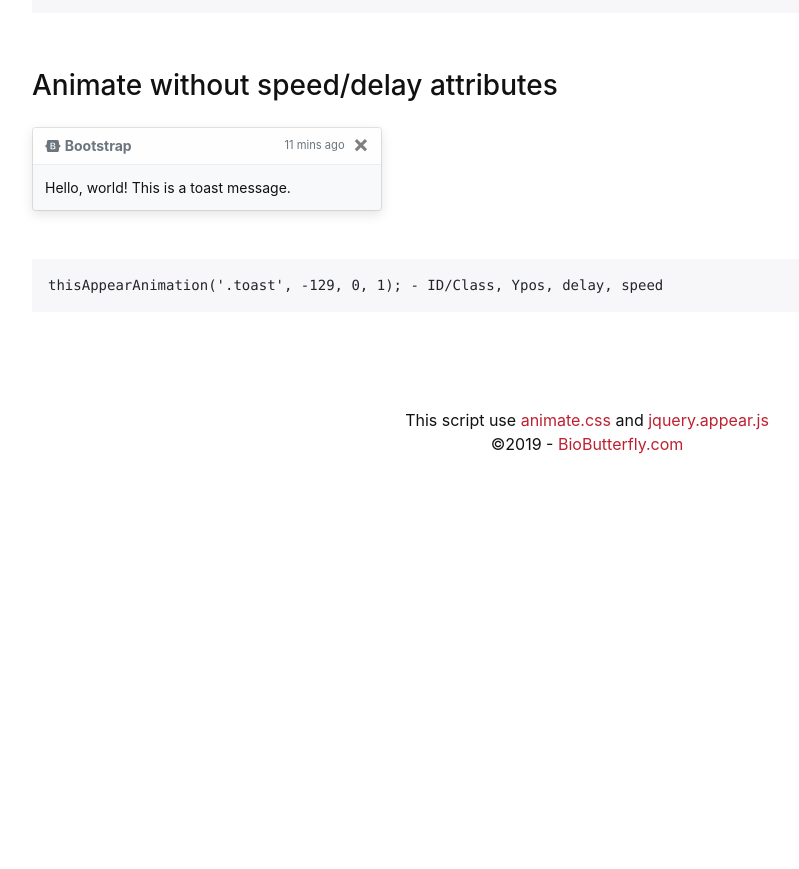
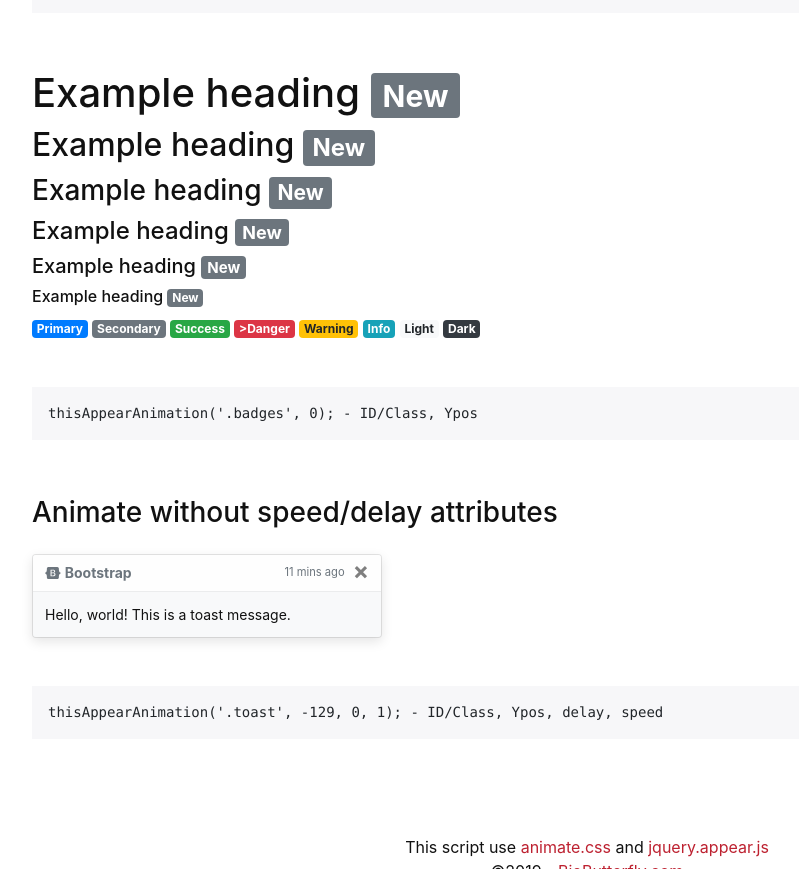
Before and after one commit to BioButterfly/Animate.css_jQuery.appear.js_combination, a plain HTML site: page index.html in a window 1280 px wide. Shown: the part 1277-2146 px from the top of the page, without its empty margins (53-852 px from the left). Before the commit the page ends 1877 px from the top, so only its background shows below. Drawn offline with nearby package versions, Linux system fonts and the light colour scheme.

Commit message:
Add files via upload

```diff
--- a/index.html
+++ b/index.html
@@ -75,6 +75,27 @@ $('.btn-primary').on('click', function(e) {
 		</pre>
 
 		<div class="pt-2 mt-5">
+			<h1 class="badges animated" data-fx="fadeInUp" data-delay="0" data-speed="1">Example heading <span class="badge badge-secondary">New</span></h1>
+			<h2 class="badges animated" data-fx="fadeInUp" data-delay="0.3" data-speed="1">Example heading <span class="badge badge-secondary">New</span></h2>
+			<h3 class="badges animated" data-fx="fadeInUp" data-delay="0.6" data-speed="1">Example heading <span class="badge badge-secondary">New</span></h3>
+			<h4 class="badges animated" data-fx="fadeInUp" data-delay="0.9" data-speed="1">Example heading <span class="badge badge-secondary">New</span></h4>
+			<h5 class="badges animated" data-fx="fadeInUp" data-delay="1.2" data-speed="1">Example heading <span class="badge badge-secondary">New</span></h5>
+			<h6 class="badges animated" data-fx="fadeInUp" data-delay="1.5" data-speed="1">Example heading <span class="badge badge-secondary">New</span></h6>
+
+			<span class="badges badge badge-primary animated" data-fx="fadeInUp" data-delay="0" data-speed="1">Primary</span>
+			<span class="badges badge badge-secondary animated" data-fx="fadeInUp" data-delay="0.3" data-speed="1">Secondary</span>
+			<span class="badges badge badge-success animated" data-fx="fadeInUp" data-delay="0.6" data-speed="1">Success</span>
+			<span class="badges badge badge-danger animated" data-fx="fadeInUp" data-delay="0.9" data-speed="1">>Danger</span>
+			<span class="badges badge badge-warning animated" data-fx="fadeInUp" data-delay="1.2" data-speed="1">Warning</span>
+			<span class="badges badge badge-info animated" data-fx="fadeInUp" data-delay="1.5" data-speed="1">Info</span>
+			<span class="badges badge badge-light animated" data-fx="fadeInUp" data-delay="1.9" data-speed="1">Light</span>
+			<span class="badges badge badge-dark animated" data-fx="fadeInUp" data-delay="2.1" data-speed="1">Dark</span>
+		</div>
+		<pre class="highlight d-flex mt-5">
+			<code>thisAppearAnimation('.badges', 0); - ID/Class, Ypos</code>
+		</pre>
+
+		<div class="pt-2 mt-5">
 			<h3 class="mb-4">Animate without speed/delay attributes</h3>
 			<div class="toast animated bg-light" role="alert" aria-live="assertive" aria-atomic="true" data-fx="fadeInUp">
 				<div class="toast-header">
@@ -110,11 +131,12 @@ $('.btn-primary').on('click', function(e) {
 
 <script>
 
+	//Appear without appear screen position (Ypos)
+	thisAnimation('.alert');
+
 	//Appear Animations
-	thisAppearAnimation('.alert', 0);
-
-	//Appear without appear screen position (Ypos)
-	thisAnimation('.btn');
+	thisAppearAnimation('.btn', 0);
+	thisAppearAnimation('.badges', 0);
 
 	//Appear Animate without html speed/delay attributes - ID/Class, Ypos, delay, speed
 	thisAppearAnimation('.toast', -129, 0, 1);
```
